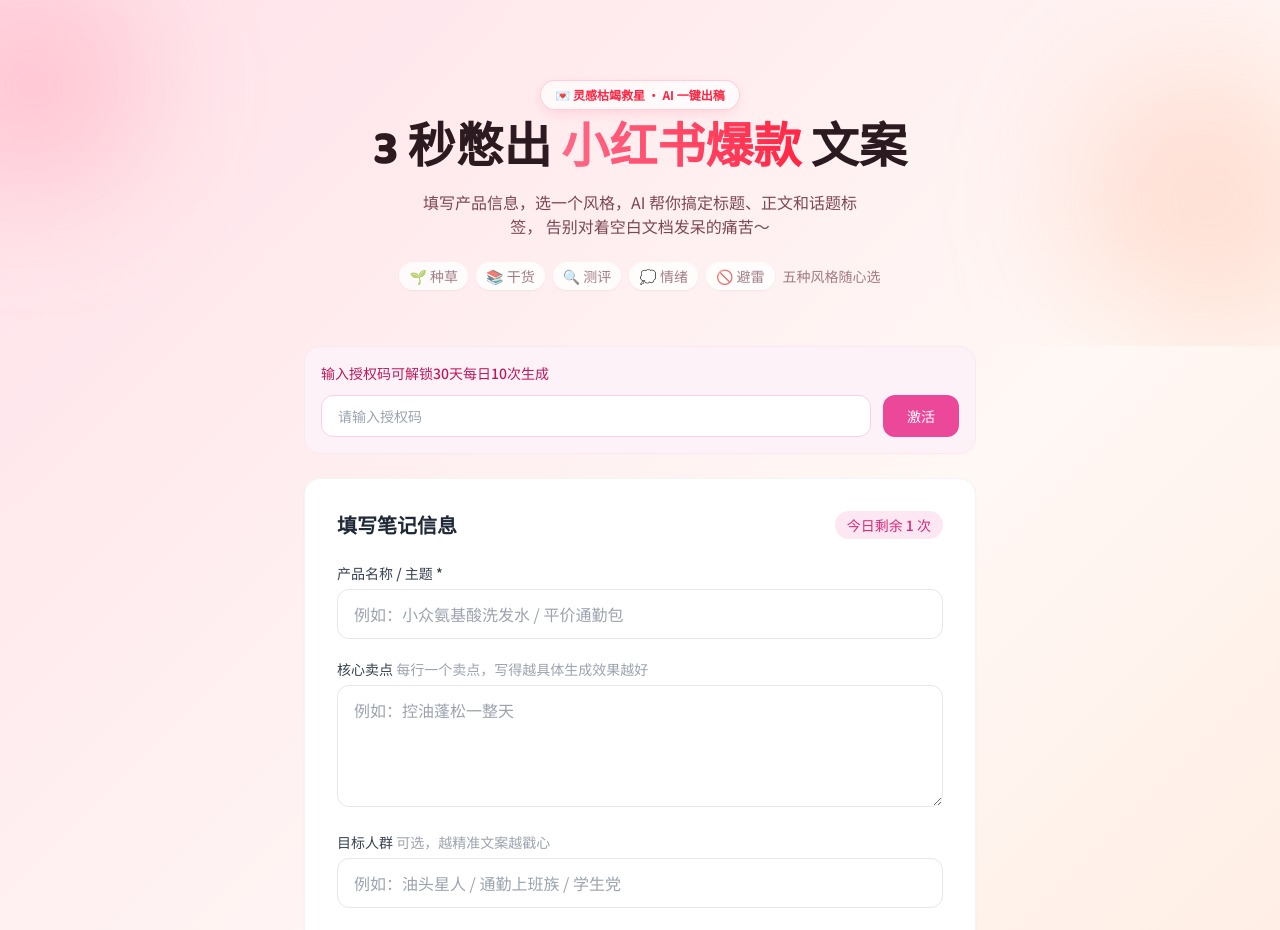
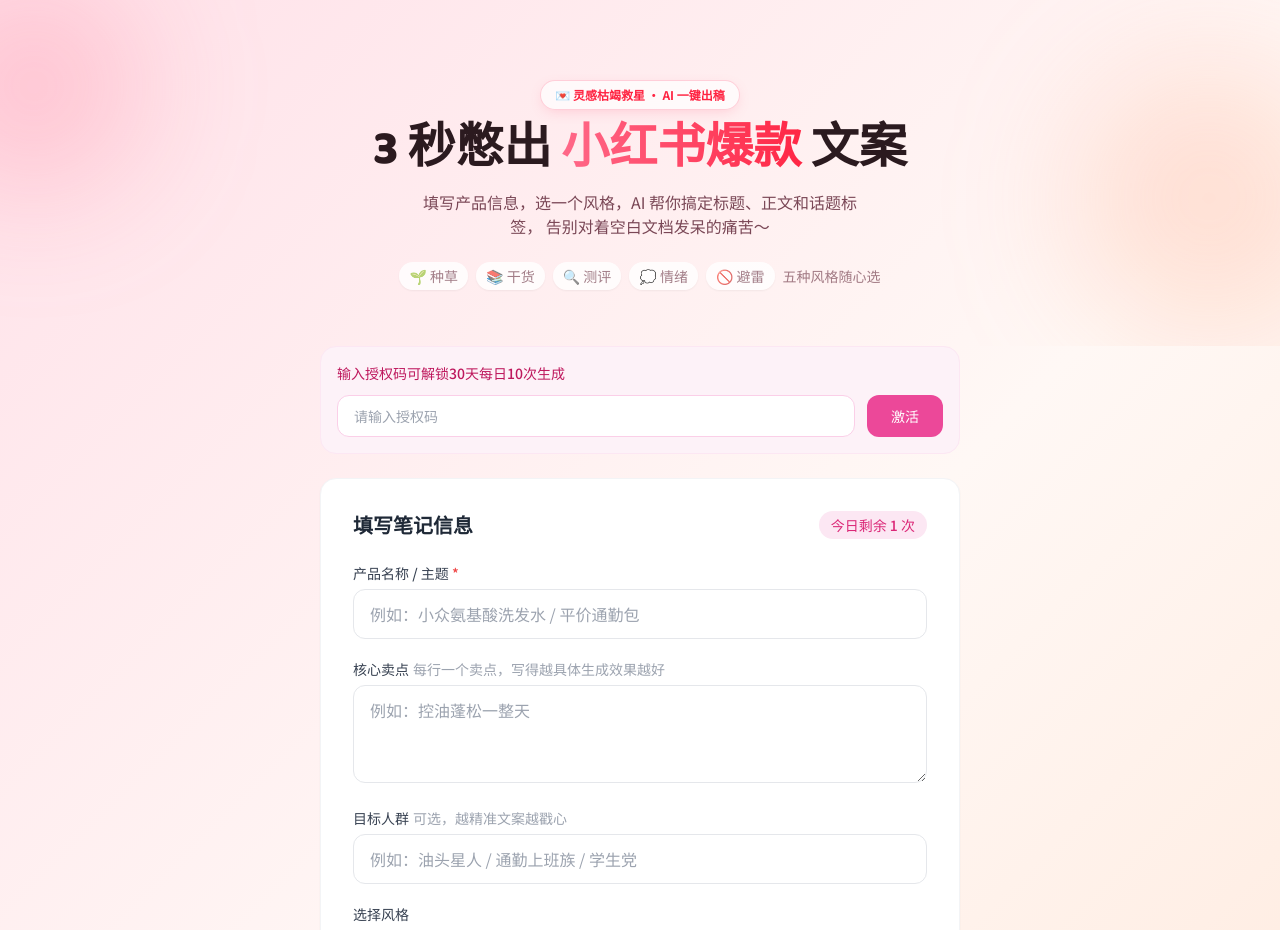
Before and after one commit to wujiawei9151-ship-it/xhs-generator, a Next.js app: page / in a window 1280 px wide. Shown: the top 930 px of the page. Built offline with nearby package versions, Linux system fonts and the light colour scheme.

Commit message:
Update GeneratorForm.tsx

```diff
--- a/app/components/GeneratorForm.tsx
+++ b/app/components/GeneratorForm.tsx
@@ -11,11 +11,12 @@
   const [loading, setLoading] = useState(false);
   const [result, setResult] = useState<any>(null);
   const [error, setError] = useState("");
-  const [remaining, setRemaining] = useState<string | number>(1);
+  const [remaining, setRemaining] = useState<number>(1);
   const [isVip, setIsVip] = useState(false);
   const [authCode, setAuthCode] = useState("");
   const [authMessage, setAuthMessage] = useState("");
 
+  // 初始化状态
   useEffect(() => {
     const usage = getUsage();
     setIsVip(usage.isVip);
@@ -23,6 +24,11 @@
   }, []);
 
   const handleActivate = () => {
+    if (!authCode.trim()) {
+      setAuthMessage("请输入授权码");
+      return;
+    }
+
     if (activateVip(authCode)) {
       setAuthMessage("授权成功！已开通30天每日10次");
       setIsVip(true);
@@ -34,38 +40,47 @@
   };
 
   const handleGenerate = async () => {
-    if (!product || !product.trim()) {
+    // 清空旧错误
+    setError("");
+
+    // 严格检查产品名称
+    if (!product.trim()) {
       setError("请填写产品名称或主题");
       return;
     }
 
     if (!canGenerate()) {
-      setError(isVip ? "今日VIP次数已用完" : "今日免费次数已用完，请输入授权码解锁");
+      setError(isVip ? "今日VIP次数已用完，请明天再来" : "今日免费次数已用完，请输入授权码解锁");
       return;
     }
 
     setLoading(true);
-    setError("");
     setResult(null);
 
     try {
       const res = await fetch("/api/generate", {
         method: "POST",
-        headers: { "Content-Type": "application/json" },
+        headers: {
+          "Content-Type": "application/json",
+        },
         body: JSON.stringify({
           product: product.trim(),
-          points,
-          audience,
-          style
+          points: points.trim(),
+          audience: audience.trim(),
+          style,
         }),
       });
 
       const data = await res.json();
-      if (!res.ok) throw new Error(data.error || "生成失败");
 
+      if (!res.ok) {
+        throw new Error(data.error || "生成失败，请稍后重试");
+      }
+
+      // 增加使用次数
       increaseUsage();
+      setRemaining(getRemaining());
       setResult(data);
-      setRemaining(getRemaining());
     } catch (err: any) {
       setError(err.message || "生成失败，请稍后重试");
     } finally {
@@ -74,11 +89,13 @@
   };
 
   return (
-    <div className="max-w-2xl mx-auto">
-      {/* 授权码区域 - 只有非VIP才显示 */}
+    <div className="max-w-2xl mx-auto px-4">
+      {/* 授权码区域 */}
       {!isVip && (
         <div className="mb-6 p-4 bg-pink-50 border border-pink-100 rounded-2xl">
-          <p className="text-sm text-pink-700 mb-3 font-medium">输入授权码可解锁30天每日10次生成</p >
+          <p className="text-sm text-pink-700 mb-3 font-medium">
+            输入授权码可解锁30天每日10次生成
+          </p >
           <div className="flex gap-3">
             <input
               type="text"
@@ -95,13 +112,18 @@
             </button>
           </div>
           {authMessage && (
-            <p className={`text-sm mt-2 ${authMessage.includes("成功") ? "text-green-600" : "text-red-500"}`}>
+            <p
+              className={`text-sm mt-2 ${
+                authMessage.includes("成功") ? "text-green-600" : "text-red-500"
+              }`}
+            >
               {authMessage}
             </p >
           )}
         </div>
       )}
 
+      {/* 主表单 */}
       <div className="bg-white rounded-2xl shadow-sm border border-gray-100 p-6 md:p-8">
         <div className="flex justify-between items-center mb-6">
           <h2 className="text-xl font-bold text-gray-800">填写笔记信息</h2>
@@ -111,8 +133,11 @@
         </div>
 
         <div className="space-y-5">
+          {/* 产品名称 */}
           <div>
-            <label className="block text-sm font-medium text-gray-700 mb-1.5">产品名称 / 主题 *</label>
+            <label className="block text-sm font-medium text-gray-700 mb-1.5">
+              产品名称 / 主题 <span className="text-red-500">*</span>
+            </label>
             <input
               type="text"
               value={product}
@@ -122,22 +147,28 @@
             />
           </div>
 
+          {/* 核心卖点 */}
           <div>
             <label className="block text-sm font-medium text-gray-700 mb-1.5">
-              核心卖点 <span className="text-gray-400 font-normal">每行一个卖点，写得越具体生成效果越好</span>
+              核心卖点
+              <span className="text-gray-400 font-normal ml-1">
+                每行一个卖点，写得越具体生成效果越好
+              </span>
             </label>
             <textarea
               value={points}
               onChange={(e) => setPoints(e.target.value)}
               placeholder="例如：控油蓬松一整天"
-              rows={4}
+              rows={3}
               className="w-full border border-gray-200 rounded-xl px-4 py-3 focus:outline-none focus:ring-2 focus:ring-pink-300"
             />
           </div>
 
+          {/* 目标人群 */}
           <div>
             <label className="block text-sm font-medium text-gray-700 mb-1.5">
-              目标人群 <span className="text-gray-400 font-normal">可选，越精准文案越戳心</span>
+              目标人群
+              <span className="text-gray-400 font-normal ml-1">可选，越精准文案越戳心</span>
             </label>
             <input
               type="text"
@@ -148,12 +179,14 @@
             />
           </div>
 
+          {/* 风格选择 */}
           <div>
             <label className="block text-sm font-medium text-gray-700 mb-2">选择风格</label>
             <div className="flex flex-wrap gap-2">
               {["种草", "干货", "测评", "情绪", "避雷"].map((s) => (
                 <button
                   key={s}
+                  type="button"
                   onClick={() => setStyle(s)}
                   className={`px-5 py-2 rounded-full text-sm font-medium transition ${
                     style === s
@@ -167,8 +200,12 @@
             </div>
           </div>
 
-          {error && <p className="text-red-500 text-sm bg-red-50 px-4 py-2 rounded-lg">{error}</p >}
+          {/* 错误提示 */}
+          {error && (
+            <p className="text-red-500 text-sm bg-red-50 px-4 py-2 rounded-lg">{error}</p >
+          )}
 
+          {/* 生成按钮 */}
           <button
             onClick={handleGenerate}
             disabled={loading}
@@ -179,13 +216,14 @@
         </div>
       </div>
 
+      {/* 生成结果 */}
       {result && (
         <div className="mt-8 bg-white rounded-2xl shadow-sm border border-gray-100 p-6 md:p-8">
           <div className="flex justify-between items-center mb-5">
             <h3 className="text-lg font-bold text-gray-800">✨ 生成结果</h3>
             <button
               onClick={() => {
-                const text = (result.titles?.[0] || "") + "\n\n" + result.content;
+                const text = (result.titles?.[0] || "") + "\n\n" + (result.content || "");
                 navigator.clipboard.writeText(text);
                 alert("已复制全部内容");
               }}
@@ -195,18 +233,25 @@
             </button>
           </div>
 
+          {result.titles && result.titles.length > 0 && (
             <div className="space-y-3 mb-5">
               <p className="text-sm text-gray-500">吸睛标题</p >
-            {result.titles?.map((title: string, i: number) => (
-              <div key={i} className="bg-gray-50 hover:bg-pink-50 p-3 rounded-xl transition">
+              {result.titles.map((title: string, i: number) => (
+                <div
+                  key={i}
+                  className="bg-gray-50 hover:bg-pink-50 p-3 rounded-xl transition"
+                >
                   {i + 1}. {title}
                 </div>
               ))}
             </div>
+          )}
 
+          {result.content && (
             <div className="bg-pink-50 p-5 rounded-xl whitespace-pre-wrap leading-relaxed text-gray-800">
               {result.content}
             </div>
+          )}
         </div>
       )}
     </div>
```
Lines whose indentation alone changed are shown as unchanged.
